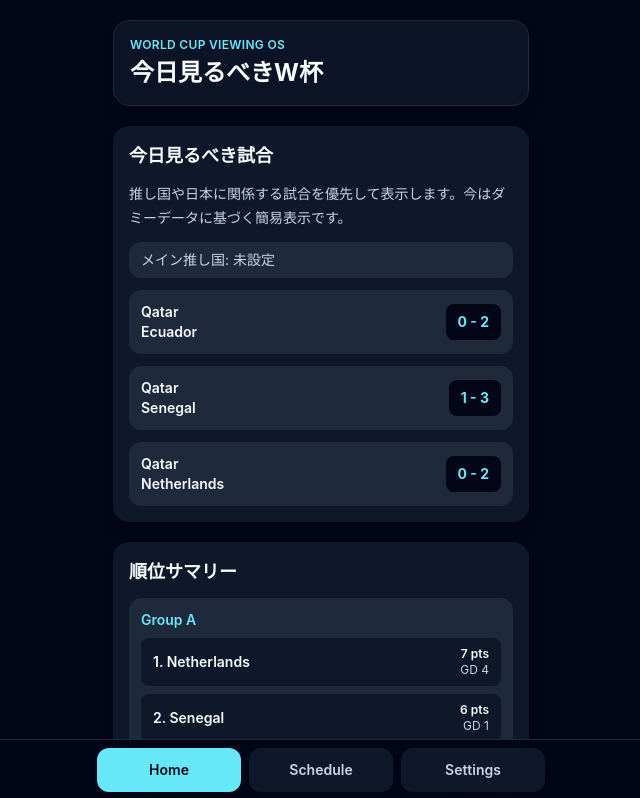
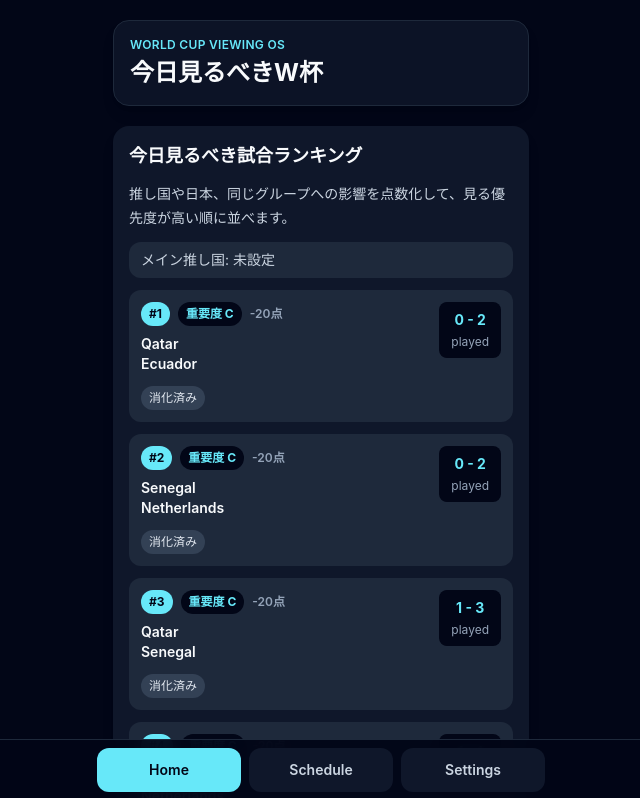
Before and after one commit to semflactal-high-roas/wc-watch-os, a React (Vite) app: page / in a window 1280 px wide. Shown: the top 798 px of the page, without its empty margins (319-959 px from the left). Built offline with nearby package versions, Linux system fonts and the light colour scheme.

Commit message:
Show match importance ranking in app UI

```diff
--- a/src/App.tsx
+++ b/src/App.tsx
@@ -1,5 +1,6 @@
 import { useEffect, useMemo, useState } from 'react';
 import { loadAppData } from './data/loader';
+import { rankMatchesByImportance, type MatchWithImportance } from './logic/matchImportance';
 import { computeGroupStandings } from './logic/standings';
 import { rankThirdPlaceTeams } from './logic/thirdPlaceRanking';
 import type { AppData, Match, StandingRow, Team } from './types';
@@ -90,24 +91,10 @@ function App() {
     return rankThirdPlaceTeams(thirds);
   }, [standings]);
 
-  const recommendedMatches = useMemo(() => {
+  const rankedMatches = useMemo(() => {
     if (!data) return [];
-
-    const japan = data.teams.find((team) => team.name === 'Japan');
-    const priorityTeamIds = [
-      preferences.mainFavoriteTeamId,
-      ...preferences.selectedTeamIds,
-      japan?.id ?? '',
-    ].filter(Boolean);
-    const fallbackTeamId = data.teams[0]?.id;
-    const targetTeamIds = priorityTeamIds.length > 0 ? priorityTeamIds : fallbackTeamId ? [fallbackTeamId] : [];
-
-    const matches = data.matches.filter(
-      (match) => targetTeamIds.includes(match.homeTeamId) || targetTeamIds.includes(match.awayTeamId),
-    );
-
-    return matches.length > 0 ? matches.slice(0, 3) : data.matches.slice(0, 3);
-  }, [data, preferences.mainFavoriteTeamId, preferences.selectedTeamIds]);
+    return rankMatchesByImportance(data.matches, data.teams, data.groups, preferences);
+  }, [data, preferences]);
 
   if (error) return <div className="p-6">Error: {error}</div>;
   if (!data) return <div className="p-6">Loading...</div>;
@@ -124,12 +111,12 @@ function App() {
           <HomeScreen
             data={data}
             preferences={preferences}
-            recommendedMatches={recommendedMatches}
+            rankedMatches={rankedMatches}
             standings={standings}
             thirdPlace={thirdPlace}
           />
         )}
-        {activeTab === 'schedule' && <ScheduleScreen data={data} standings={standings} />}
+        {activeTab === 'schedule' && <ScheduleScreen data={data} rankedMatches={rankedMatches} standings={standings} />}
         {activeTab === 'settings' && (
           <SettingsScreen data={data} preferences={preferences} onPreferencesChange={setPreferences} />
         )}
@@ -161,12 +148,12 @@ function App() {
 type HomeScreenProps = {
   data: AppData;
   preferences: UserPreferences;
-  recommendedMatches: Match[];
+  rankedMatches: MatchWithImportance[];
   standings: { groupId: string; rows: StandingRow[] }[];
   thirdPlace: StandingRow[];
 };
 
-function HomeScreen({ data, preferences, recommendedMatches, standings, thirdPlace }: HomeScreenProps) {
+function HomeScreen({ data, preferences, rankedMatches, standings, thirdPlace }: HomeScreenProps) {
   const favoriteName = preferences.mainFavoriteTeamId
     ? teamName(data.teams, preferences.mainFavoriteTeamId)
     : '未設定';
@@ -174,14 +161,14 @@ function HomeScreen({ data, preferences, recommendedMatches, standings, thirdPla
   return (
     <div className="space-y-5">
       <section className="space-y-3 rounded-2xl bg-slate-900 p-4 shadow-lg">
-        <h2 className="text-lg font-semibold">今日見るべき試合</h2>
+        <h2 className="text-lg font-semibold">今日見るべき試合ランキング</h2>
         <p className="text-sm leading-6 text-slate-300">
-          推し国や日本に関係する試合を優先して表示します。今はダミーデータに基づく簡易表示です。
+          推し国や日本、同じグループへの影響を点数化して、見る優先度が高い順に並べます。
         </p>
         <p className="rounded-xl bg-slate-800 px-3 py-2 text-sm text-slate-300">メイン推し国: {favoriteName}</p>
         <div className="space-y-3">
-          {recommendedMatches.map((match) => (
-            <MatchCard key={match.id} match={match} teams={data.teams} compact />
+          {rankedMatches.slice(0, 5).map((match) => (
+            <MatchCard key={match.id} match={match} teams={data.teams} showRank />
           ))}
         </div>
       </section>
@@ -193,17 +180,20 @@ function HomeScreen({ data, preferences, recommendedMatches, standings, thirdPla
 
 type ScheduleScreenProps = {
   data: AppData;
+  rankedMatches: MatchWithImportance[];
   standings: { groupId: string; rows: StandingRow[] }[];
 };
 
-function ScheduleScreen({ data, standings }: ScheduleScreenProps) {
+function ScheduleScreen({ data, rankedMatches, standings }: ScheduleScreenProps) {
+  const importanceByMatchId = new Map(rankedMatches.map((match) => [match.id, match]));
+
   return (
     <div className="space-y-5">
       <section className="space-y-3 rounded-2xl bg-slate-900 p-4 shadow-lg">
         <h2 className="text-lg font-semibold">試合一覧</h2>
         <div className="space-y-3">
           {data.matches.map((match) => (
-            <MatchCard key={match.id} match={match} teams={data.teams} />
+            <MatchCard key={match.id} match={importanceByMatchId.get(match.id) ?? match} teams={data.teams} compact />
           ))}
         </div>
       </section>
@@ -293,22 +283,53 @@ function SettingsScreen({ data, preferences, onPreferencesChange }: SettingsScre
 }
 
 type MatchCardProps = {
-  match: Match;
+  match: Match | MatchWithImportance;
   teams: Team[];
   compact?: boolean;
+  showRank?: boolean;
 };
 
-function MatchCard({ match, teams, compact = false }: MatchCardProps) {
+const hasImportance = (match: Match | MatchWithImportance): match is MatchWithImportance => {
+  return 'importanceScore' in match;
+};
+
+function MatchCard({ match, teams, compact = false, showRank = false }: MatchCardProps) {
+  const importance = hasImportance(match) ? match : null;
+
   return (
     <article className="rounded-xl bg-slate-800 p-3">
-      <div className="flex items-center justify-between gap-3">
+      <div className="flex items-start justify-between gap-3">
         <div className="min-w-0 flex-1">
+          <div className="mb-2 flex flex-wrap items-center gap-2">
+            {showRank && importance && (
+              <span className="rounded-full bg-cyan-300 px-2 py-1 text-xs font-bold text-slate-950">
+                #{importance.importanceRank}
+              </span>
+            )}
+            {importance && (
+              <span className="rounded-full bg-slate-950 px-2 py-1 text-xs font-bold text-cyan-300">
+                重要度 {importance.importanceLabel}
+              </span>
+            )}
+            {importance && !compact && (
+              <span className="text-xs font-semibold text-slate-400">{importance.importanceScore}点</span>
+            )}
+          </div>
           <p className="truncate text-sm font-semibold">{teamName(teams, match.homeTeamId)}</p>
           <p className="truncate text-sm font-semibold">{teamName(teams, match.awayTeamId)}</p>
+          {importance && !compact && (
+            <div className="mt-3 flex flex-wrap gap-2">
+              {importance.reasonTags.map((tag) => (
+                <span key={tag} className="rounded-full bg-slate-700 px-2 py-1 text-xs text-slate-200">
+                  {tag}
+                </span>
+              ))}
+            </div>
+          )}
         </div>
         <div className="shrink-0 rounded-lg bg-slate-950 px-3 py-2 text-center">
           <p className="text-sm font-bold text-cyan-300">{scoreLabel(match)}</p>
-          {!compact && <p className="mt-1 text-xs text-slate-400">{match.played ? 'played' : 'scheduled'}</p>}
+          <p className="mt-1 text-xs text-slate-400">{match.played ? 'played' : '未実施'}</p>
         </div>
       </div>
     </article>
```
